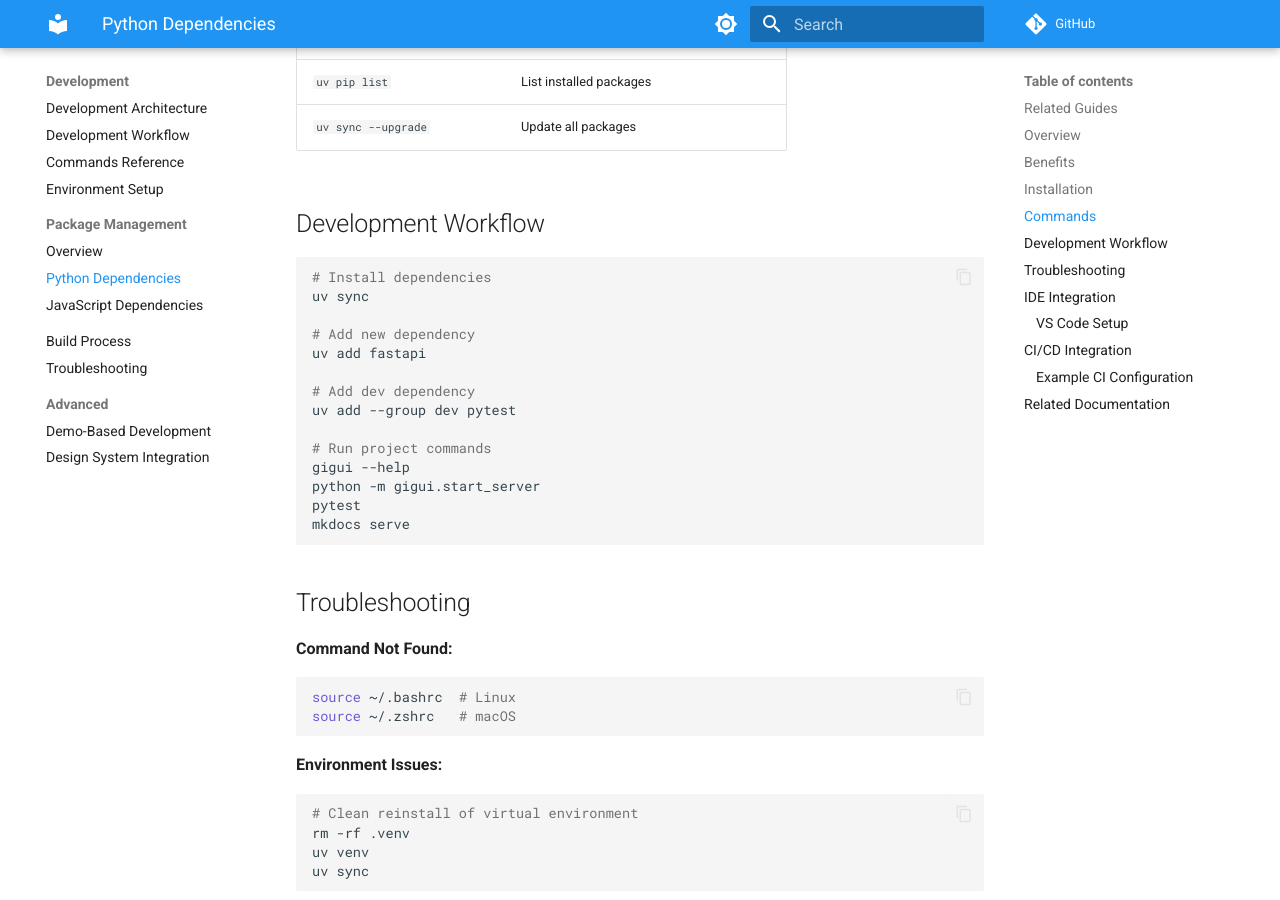
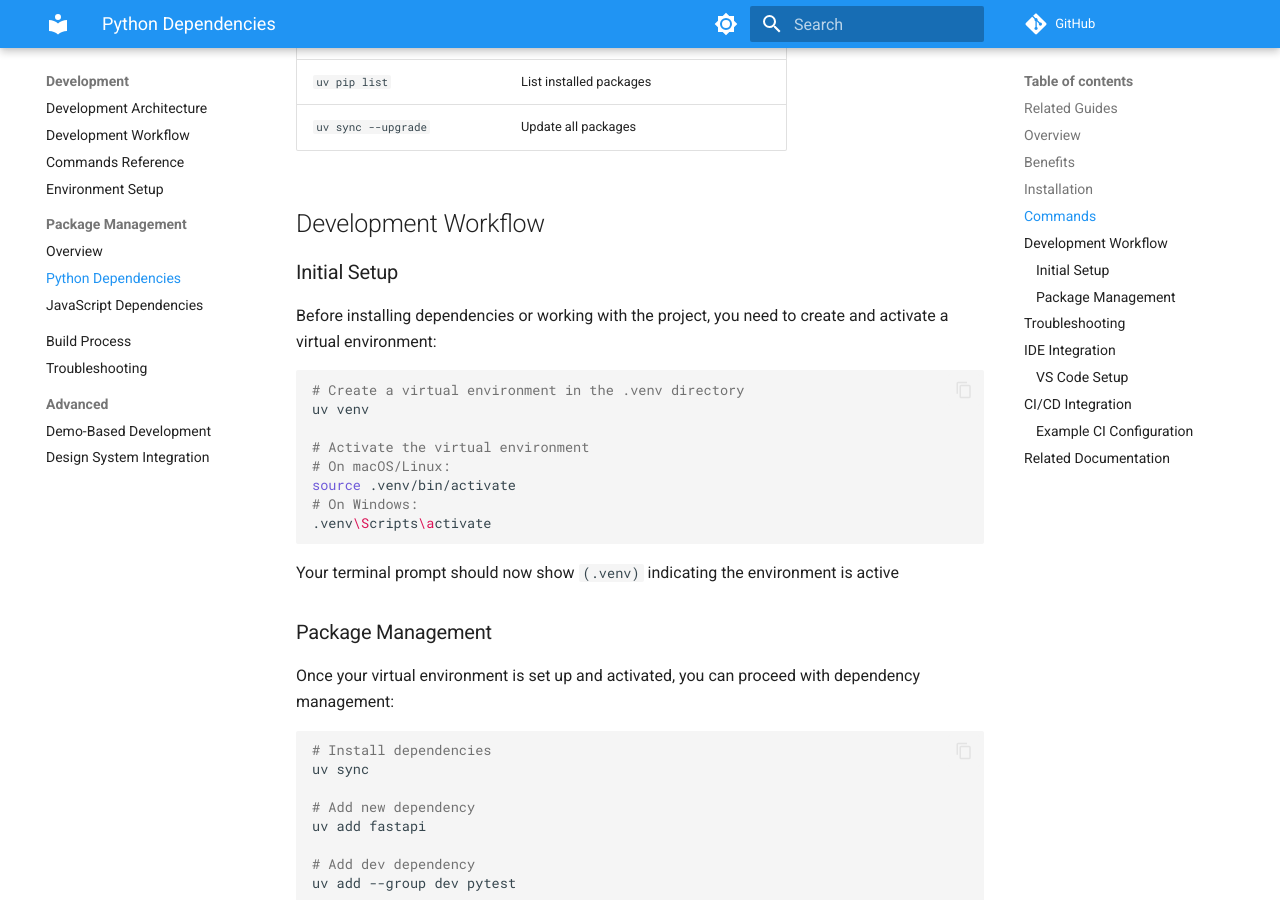
Before and after one commit to boost-edu-tools/gitinspectorgui, an MkDocs documentation site: the page built from docs/development/python-package-management.md, in a window 1280 px wide and 900 px high, scrolled down 1815 px. Built offline with MkDocs 1.6.1 and Material for MkDocs 9.7.7, drawn with Linux system fonts in a browser that asks for light colours; comment, search, counter and statistics services are not loaded.

Commit message:
docs: add initial setup section to Python package management
This commit adds instructions for creating and activating a virtual environment as the first step in the development workflow.

````diff
--- a/docs/development/python-package-management.md
+++ b/docs/development/python-package-management.md
@@ -62,6 +62,28 @@ uv --version  # Should show uv 0.6.x+
 | `uv sync --upgrade`          | Update all packages                          |
 
 ## Development Workflow
+
+### Initial Setup
+
+Before installing dependencies or working with the project, you need to create and activate a virtual environment:
+
+```bash
+# Create a virtual environment in the .venv directory
+uv venv
+
+# Activate the virtual environment
+# On macOS/Linux:
+source .venv/bin/activate
+# On Windows:
+.venv\Scripts\activate
+
+```
+
+Your terminal prompt should now show `(.venv)` indicating the environment is active
+
+### Package Management
+
+Once your virtual environment is set up and activated, you can proceed with dependency management:
 
 ```bash
 # Install dependencies
````
